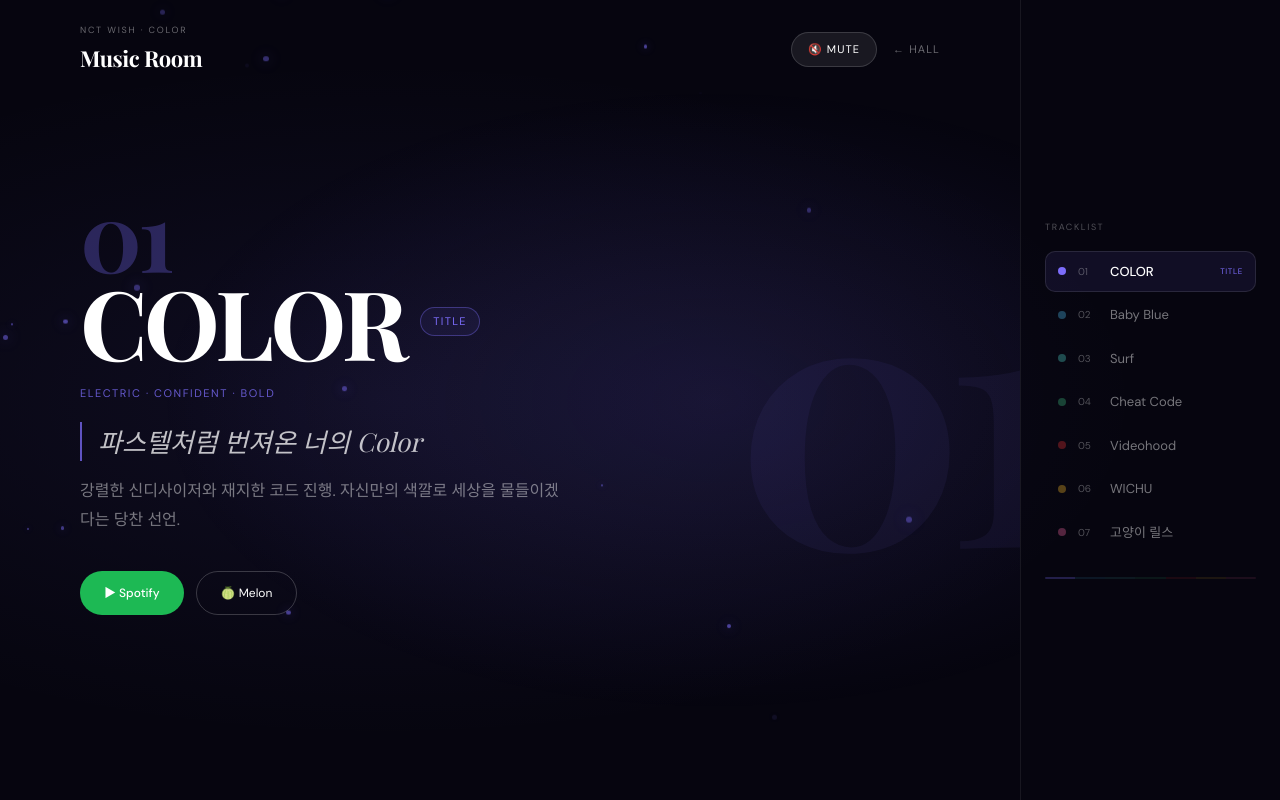
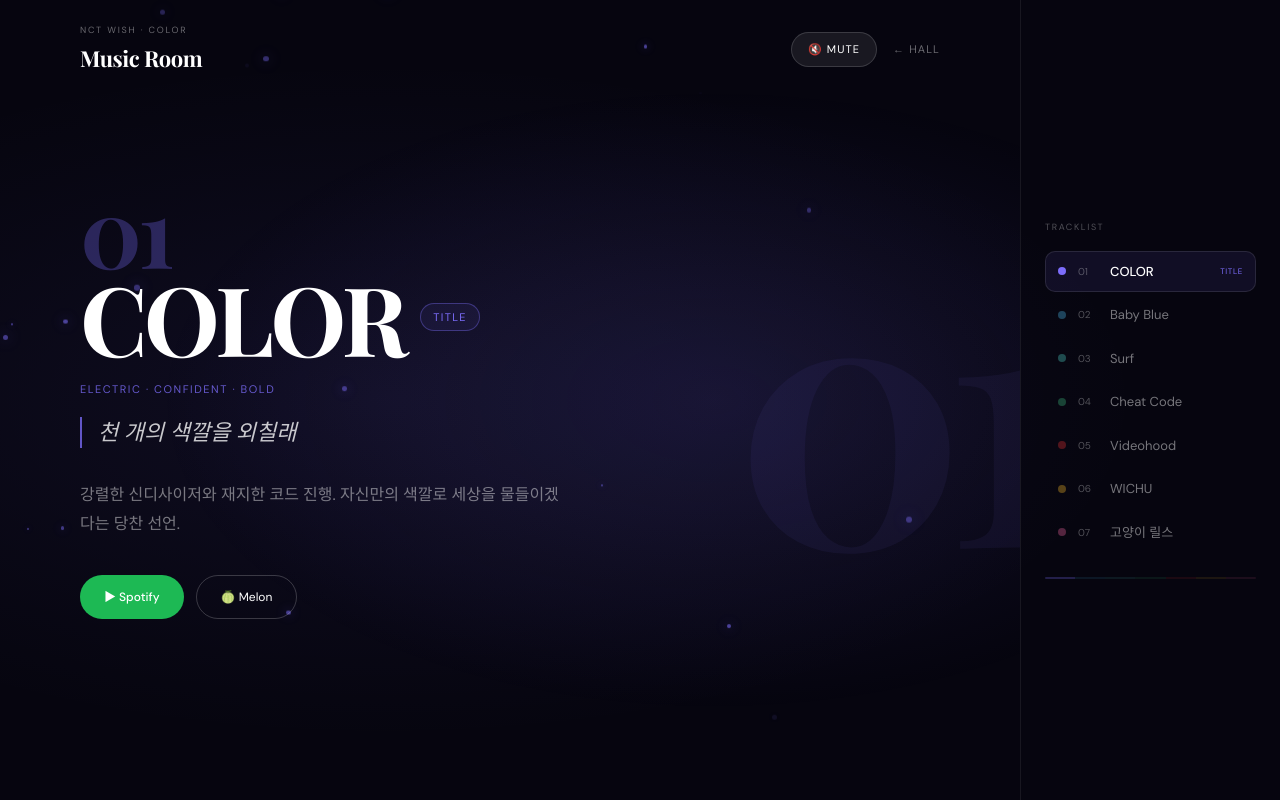
Before and after one commit to himmel37/color-popup, a Next.js app: page /musicroom in a window 1280 px wide. Built offline with nearby package versions, Linux system fonts and the light colour scheme; a web font is replaced by a local one.

Commit message:
feat: Music Room - rolling lyrics, particles, color gradient per track

```diff
--- a/src/app/musicroom/page.tsx
+++ b/src/app/musicroom/page.tsx
@@ -10,7 +10,15 @@
     type: "Title",
     color: "#7c6dfa",
     bg: "#0d0a1f",
-    lyric: "파스텔처럼 번져온 너의 Color",
+    lyrics: [
+      "We stand up",
+      "천 개의 색깔을 외칠래",
+      "파스텔처럼 번져온 너의 Color",
+      "Bring out the color, 내 맘대로",
+      "Light it up, 우리 색으로",
+      "Shine the light, 나의 순간",
+      "기적은 우리 가까이 있잖아",
+    ],
     desc: "강렬한 신디사이저와 재지한 코드 진행. 자신만의 색깔로 세상을 물들이겠다는 당찬 선언.",
     mood: "Electric · Confident · Bold",
     spotify: "https://open.spotify.com/track/7BRP4zawz4T1PhAdj2Nr4Z",
@@ -23,7 +31,16 @@
     type: "",
     color: "#4ab8e8",
     bg: "#080f1a",
-    lyric: "달에 물어 너 어딘지 전해줄래",
+    lyrics: [
+      "기억나니? 네 미소에 비친",
+      "별보다 반짝인 눈부시던 낮이",
+      "파도처럼 다시 날 안아",
+      "달에 물어 넌 어딘지",
+      "아침처럼 돌아올 걸 알아",
+      "You, you, my baby blue",
+      "채워줘 채워줘 내 맘",
+      "반짝이며 우린 만날 거야",
+    ],
     desc: "하늘빛처럼 맑고 청량한 곡. 설레는 감정을 파란 하늘에 담아낸다.",
     mood: "Dreamy · Soft · Fresh",
     spotify: "https://open.spotify.com/track/5Vhv7grrhFyhTYkXKrNo67",
@@ -36,7 +53,16 @@
     type: "",
     color: "#4ecdc4",
     bg: "#08181a",
-    lyric: "이미 난 갇혔어, 너라는 섬에서",
+    lyrics: [
+      "레몬이 너무 셔, 한 쪽 눈을 찡그려",
+      "맡겨볼래 바람에, 넌 어때?",
+      "Surf surf 두 손 잡고",
+      "바다 위에서 춤을 춰 나의 Dancer",
+      "이미 난 갇혔어, 너라는 섬에서",
+      "둘만의 Wave",
+      "노을 위로 잡은 Hands",
+      "이대로 놓지 말아 줘",
+    ],
     desc: "파도를 타듯 자유롭게. 여름의 에너지가 물결치는 업템포 트랙.",
     mood: "Free · Energetic · Summer",
     spotify: "https://open.spotify.com/track/0ONXDvqXoLojpLSRr2npja",
@@ -49,7 +75,16 @@
     type: "",
     color: "#3db87a",
     bg: "#081a10",
-    lyric: "말해줘, 더 빨리 갈 Cheat code to your heart",
+    lyrics: [
+      "Ain't no easy way out",
+      "얼마나 오래 헤매다닌 걸까?",
+      "어디로 가야 네게 닿을까?",
+      "말해줘, 더 빨리 갈 Cheat code to your heart",
+      "지고 싶지 않아 이 게임을",
+      "I'm loving the chase",
+      "네 마음에 가장 먼저 닿고 싶을 뿐",
+      "I'm loving the chase",
+    ],
     desc: "게임 같은 인생에서 나만의 치트키. 몽환적이고 중독적인 멜로디.",
     mood: "Mysterious · Addictive · Cool",
     spotify: "https://open.spotify.com/track/0dE5yWQgpEMBtEiLqsKbL2",
@@ -62,7 +97,15 @@
     type: "",
     color: "#e03030",
     bg: "#1a0808",
-    lyric: "I\'m a robot man 여기 접속해",
+    lyrics: [
+      "I'm a robot man 여기 접속해",
+      "손대지마 Alt tab",
+      "처음 본 세계, 나는 계속 도망 전진",
+      "오늘 낮은 아마도 다른 색",
+      "네온색 밤을 원해 난",
+      "현실은 이제 이만",
+      "Live in the moon",
+    ],
     desc: "비디오 속 세계처럼 아련하고 감성적인 미드템포 곡.",
     mood: "Nostalgic · Emotional · Cinematic",
     spotify: "https://open.spotify.com/track/348MxMVyHYOKA4XrHJEQAk",
@@ -75,7 +118,15 @@
     type: "",
     color: "#f0b429",
     bg: "#1a1208",
-    lyric: "나보다 나를 더 잘 아는 너",
+    lyrics: [
+      "With you, with you, with you",
+      "넌 나를 바꿔 전부",
+      "나보다 나를 더 잘 아는 너",
+      "다 주고 싶어, 너에게 내 모든 걸",
+      "변치 않을 이 순간 Forever",
+      "사랑이란 말 대신 눈을 맞춰",
+      "같이 써 내려가",
+    ],
     desc: "위츄! 밝고 귀여운 에너지가 넘치는 곡. 함께하고 싶은 마음을 담았다.",
     mood: "Playful · Bright · Sweet",
     spotify: "https://open.spotify.com/track/37bG7biGfYaLebbXIuQbxK",
@@ -88,7 +139,16 @@
     type: "",
     color: "#e8609a",
     bg: "#1a0810",
-    lyric: "같이 미소 지을 수 있게 고양이 릴스를 보낼게",
+    lyrics: [
+      "네가 보내주는 고양이 릴스가 좋아",
+      "고르고 또 골라서 나름의 답장을 해",
+      "같이 미소 지을 수 있게",
+      "고양이 릴스를 보낼게",
+      "올라가는 입꼬리를 상상하는 네가 그려져",
+      "오늘 하루도 덕분에 빨리도 지났네",
+      "그거면 돼 난",
+      "같이 웃을 수 있음 그걸로 좋아",
+    ],
     desc: "귀여운 고양이처럼 사랑스럽고 중독적인 마지막 트랙.",
     mood: "Cute · Addictive · Cozy",
     spotify: "https://open.spotify.com/track/2lQVBSfjBVCvI245h4oJNi",
@@ -153,6 +213,12 @@
     80% { opacity: 0.4; }
     100% { opacity: 0; transform: translateY(-80px); }
   }
+  @keyframes lyric-fade {
+    0% { opacity: 0; transform: translateY(8px); }
+    15% { opacity: 1; transform: translateY(0); }
+    80% { opacity: 1; transform: translateY(0); }
+    100% { opacity: 0; transform: translateY(-8px); }
+  }
 `}</style>
     </div>
   );
@@ -167,6 +233,18 @@
 }) {
   const ref = useRef<HTMLDivElement>(null);
   const [visible, setVisible] = useState(false);
+  const [lyricIndex, setLyricIndex] = useState(0);
+
+  useEffect(() => {
+    if (!visible) {
+      const t = setTimeout(() => setLyricIndex(0), 0);
+      return () => clearTimeout(t);
+    }
+    const interval = setInterval(() => {
+      setLyricIndex((i) => (i + 1) % track.lyrics.length);
+    }, 3000);
+    return () => clearInterval(interval);
+  }, [visible, track.lyrics.length]);
 
   useEffect(() => {
     const observer = new IntersectionObserver(
@@ -307,24 +385,33 @@
           {track.mood}
         </p>
 
-        {/* 가사 한 줄 */}
+        {/* 가사 롤링 */}
+        <div
+          style={{
+            height: 48,
+            overflow: "hidden",
+            marginBottom: 16,
+            opacity: visible ? 1 : 0,
+            transition: "opacity 0.7s ease 0.25s",
+          }}
+        >
           <p
+            key={lyricIndex}
             style={{
               fontFamily: "var(--font-playfair)",
               fontStyle: "italic",
-            fontSize: "clamp(18px, 2.5vw, 26px)",
+              fontSize: "clamp(16px, 2vw, 22px)",
               color: "#fff",
-            opacity: visible ? 0.75 : 0,
-            transform: visible ? "translateY(0)" : "translateY(20px)",
-            transition: "opacity 0.7s ease 0.25s, transform 0.7s ease 0.25s",
-            marginBottom: 16,
+              opacity: 0,
               lineHeight: 1.5,
               borderLeft: `2px solid ${track.color}`,
               paddingLeft: 16,
+              animation: "lyric-fade 3s ease forwards",
             }}
           >
-          {track.lyric}
+            {track.lyrics[lyricIndex]}
           </p>
+        </div>
 
         <p
           style={{
```
Lines whose indentation alone changed are shown as unchanged.
